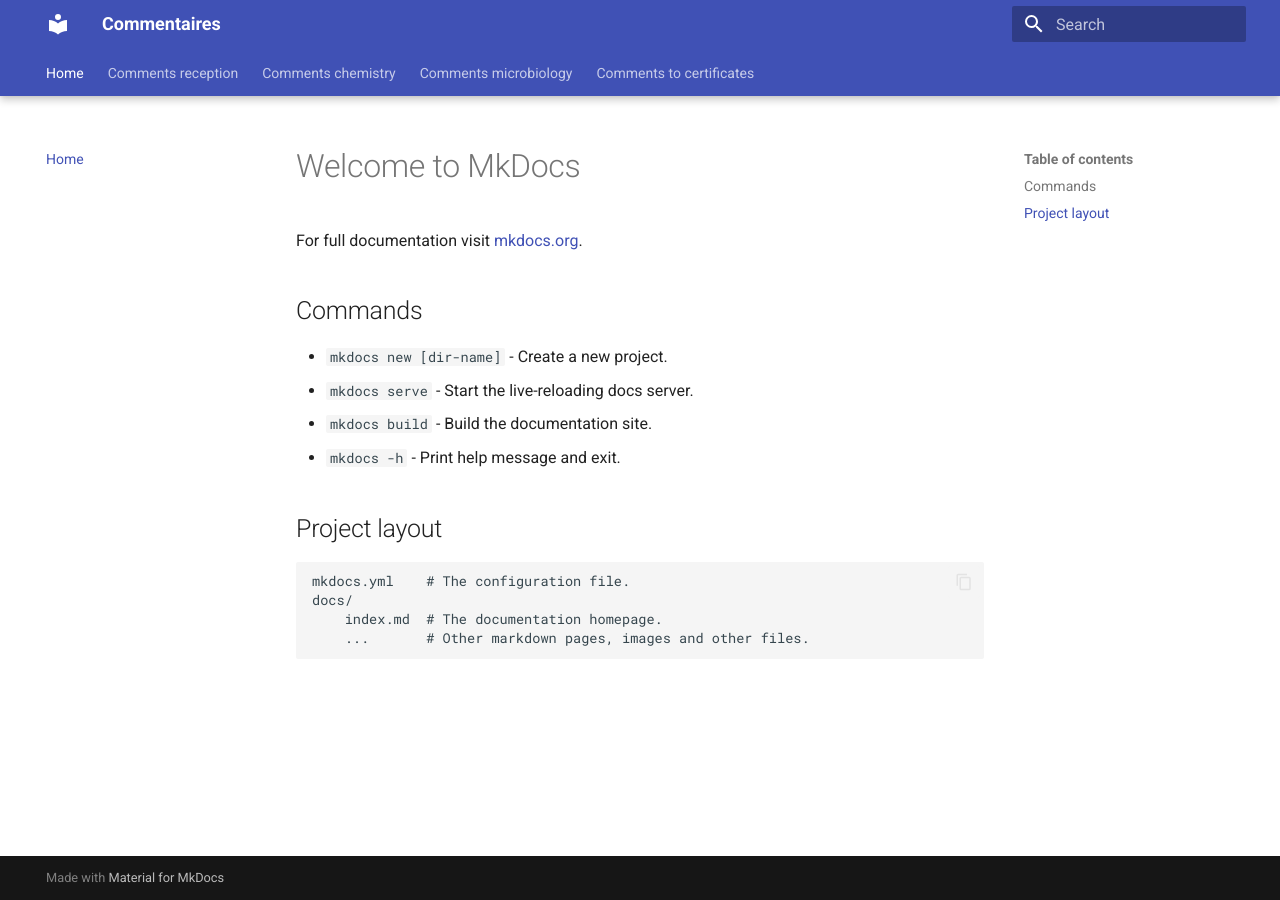
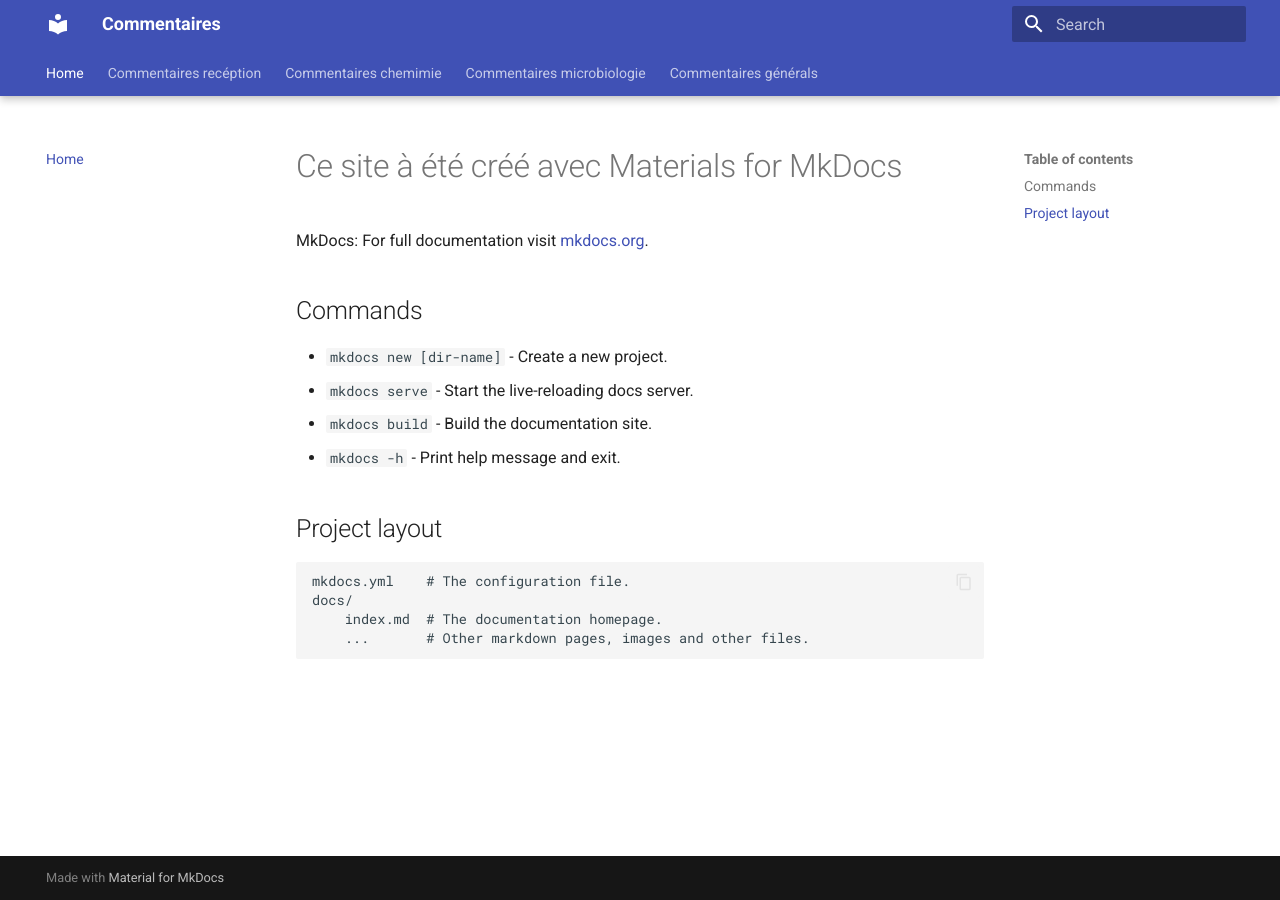
Before and after one commit to denisshragin/comments, an MkDocs documentation site: the page built from docs/index.md, in a window 1280 px wide. Built offline with MkDocs 1.6.1 and Material for MkDocs 9.7.7, drawn with Linux system fonts in a browser that asks for light colours.

Commit message:
language changed to French for several tabs

```diff
--- a/docs/index.md
+++ b/docs/index.md
@@ -1,6 +1,6 @@
-# Welcome to MkDocs
+# Ce site à été créé avec Materials for MkDocs
 
-For full documentation visit [mkdocs.org](https://www.mkdocs.org).
+MkDocs: For full documentation visit [mkdocs.org](https://www.mkdocs.org).
 
 ## Commands
 
--- a/mkdocs.yml
+++ b/mkdocs.yml
@@ -2,10 +2,10 @@
 site_url: https://example.com/
 nav:
   - Home: 'index.md'
-  - Comments reception: 'reception.md'
-  - Comments chemistry: 'chemistry.md'
-  - Comments microbiology: 'micro.md'
-  - Comments to certificates: 'comments.md'
+  - Commentaires recéption: 'reception.md'
+  - Commentaires chemimie: 'chemistry.md'
+  - Commentaires microbiologie: 'micro.md'
+  - Commentaires générals: 'comments.md'
 theme:
   name: material
   features:
```
Also changed, not shown: docs/chemistry.md (+1 -1 lines).
